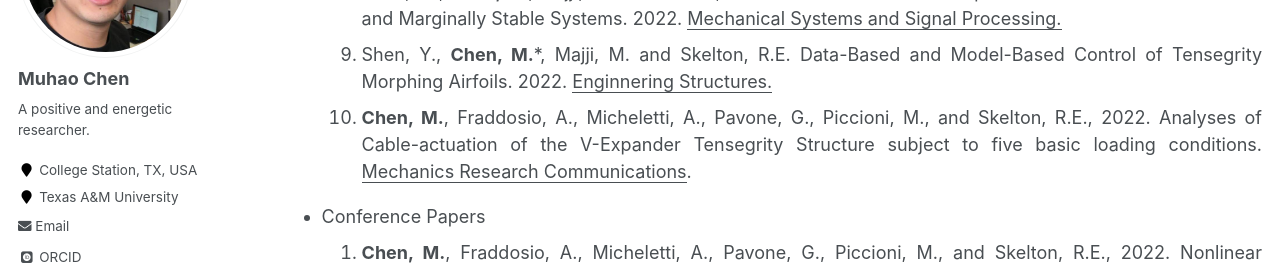
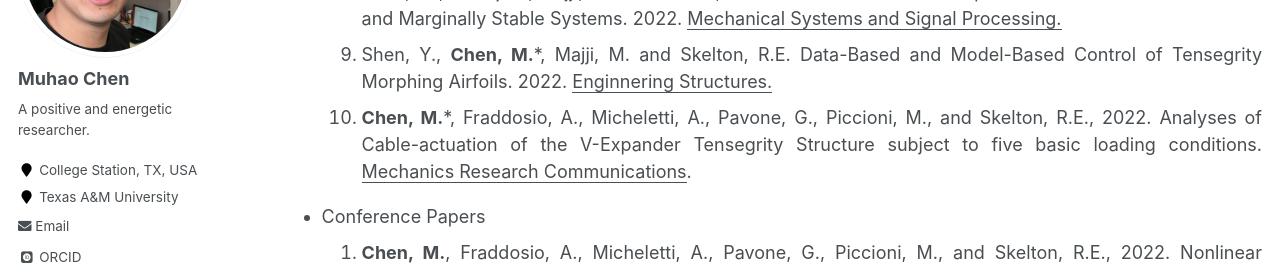
Before and after one commit to Muhao-Chen/muhao-chen.github.io, a Jekyll site: the page built from _pages/publication.md, in a window 1280 px wide and 900 px high, scrolled down 2391 px. Shown: the part 153-423 px from the top of the window. Built offline with Jekyll 4.4.1, drawn with Linux system fonts in a browser that asks for light colours; some web fonts are replaced.

```diff
--- a/_pages/publication.md
+++ b/_pages/publication.md
@@ -51,7 +51,7 @@ His citation profile is in [Google Scholar](https://scholar.google.com/citations
 1. Su, X., **Chen, M.***, Majji, M. and Skelton, R.E. Minimal mass design of a tensegrity tower for lunar electromagnetic launching. 2022. <u>Acta Astronautica</u>. Submitted.
 1. Shen, Y.*, **Chen, M.**, Majji, M. and Skelton, R.E. Q-Markov Covariance Equivalent Realizations for Unstable and Marginally Stable Systems. 2022. <u>Mechanical Systems and Signal Processing. </u>
 1. Shen, Y., **Chen, M.***, Majji, M. and Skelton, R.E. Data-Based and Model-Based Control of Tensegrity Morphing Airfoils. 2022. <u>Enginnering Structures.</u>
-1. **Chen, M.**, Fraddosio, A., Micheletti, A., Pavone, G., Piccioni, M., and Skelton, R.E., 2022. Analyses of Cable-actuation of the V-Expander Tensegrity Structure subject to five basic loading conditions. <u>Mechanics Research Communications</u>.
+1. **Chen, M.***, Fraddosio, A., Micheletti, A., Pavone, G., Piccioni, M., and Skelton, R.E., 2022. Analyses of Cable-actuation of the V-Expander Tensegrity Structure subject to five basic loading conditions. <u>Mechanics Research Communications</u>.
 
 <!-- 1. Shen, Y.*, **Chen, M.**, Majji, M. and Skelton, R.E. Q-Markov Covariance Equivalent Realizations for Unstable and Marginally Stable Systems.
 1. **Chen, M.*** and Skelton, R.E., 2022. Mass efficient Double-Helix Tensegrity for underwater, land, air, and space applications. <u>Computer Methods in Applied Mechanics and Engineering</u>.-->
```
